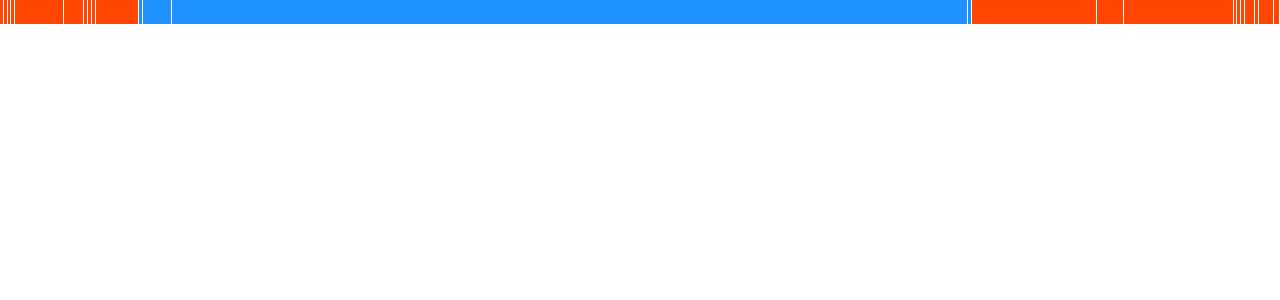
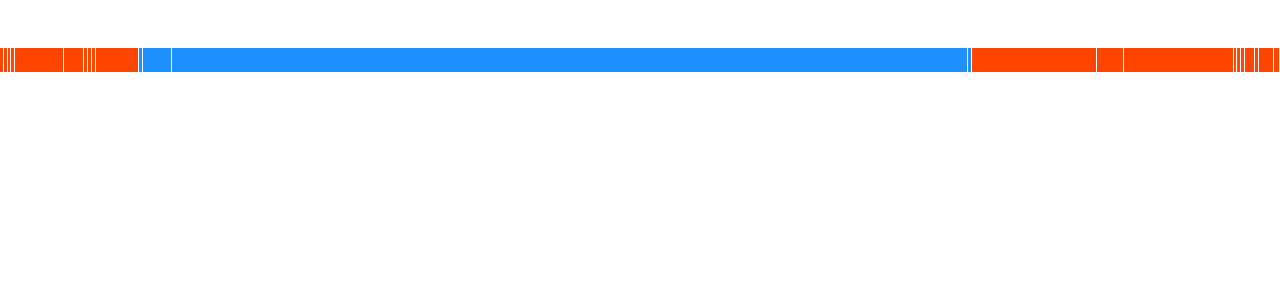
Before and after one commit to tJouet/testTech, a React (Vite) app: page / in a window 1280 px wide. Shown: the top 300 px of the page. Built offline with nearby package versions, Linux system fonts and the light colour scheme.

Commit message:
light height change

```diff
--- a/src/components/ScrollingBar.tsx
+++ b/src/components/ScrollingBar.tsx
@@ -27,7 +27,7 @@ const ScrollingBar = () => {
 
   return (
     <>
-      <div className="relative">
+      <div className="relative pt-12">
 
         <Cursor axisX={axisX} hoveredSection={hoveredSection} hexAxis={hexAxis}>
 
```
